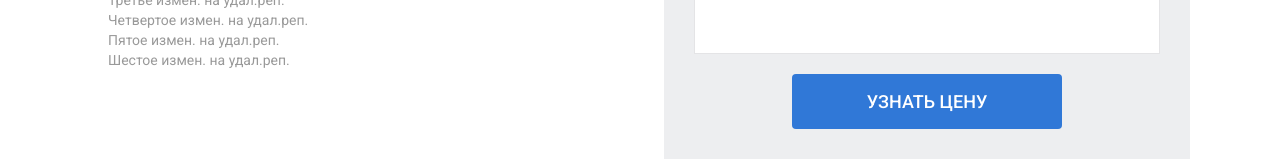
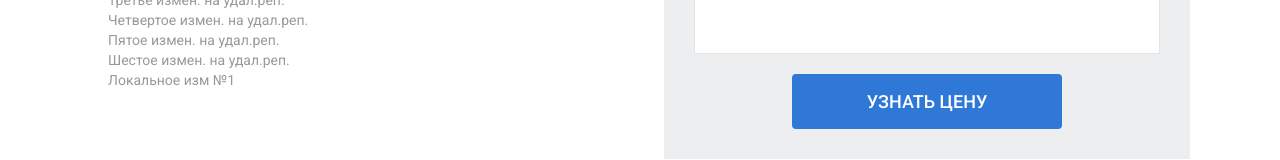
Before and after one commit to ArtemSiz/My-Project, a plain HTML site: page index.html in a window 1280 px wide. Shown: the part 448-608 px from the top of the page. Drawn offline with Linux system fonts and the light colour scheme.

Commit message:
add local chenge 1

```diff
--- a/index.html
+++ b/index.html
@@ -33,6 +33,7 @@
                 <p>Четвертое измен. на удал.реп.</p>
                 <p>Пятое измен. на удал.реп.</p>
                 <p>Шестое измен. на удал.реп.</p>
+                <p>Локальное изм №1</p>
             </div>
             <div class="column-two">
                 <span class="under-table">Узнайте <br> стоимость домена:</span>
```
